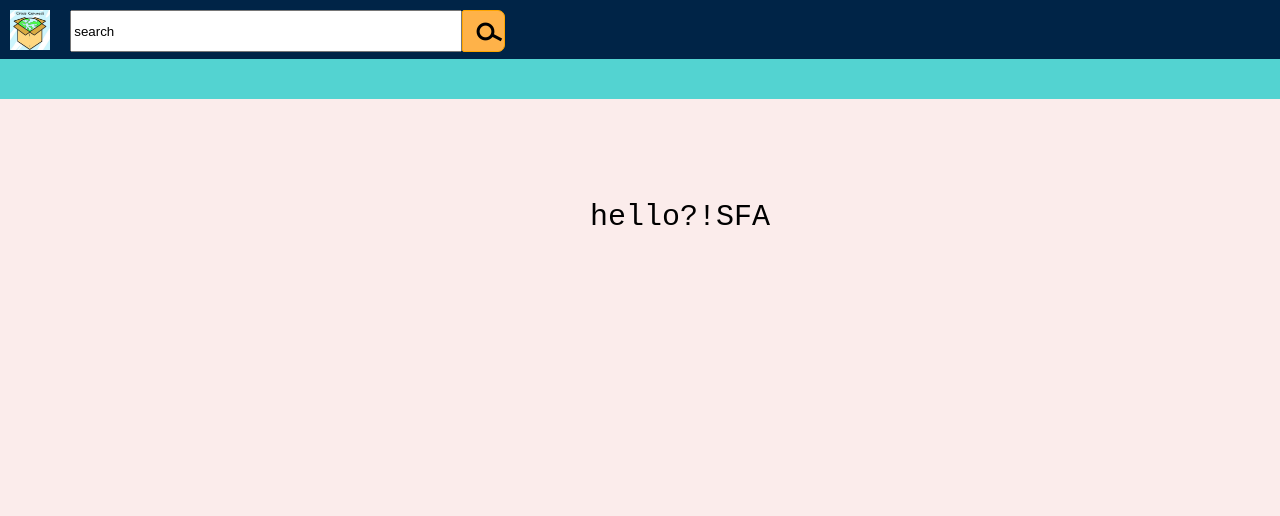
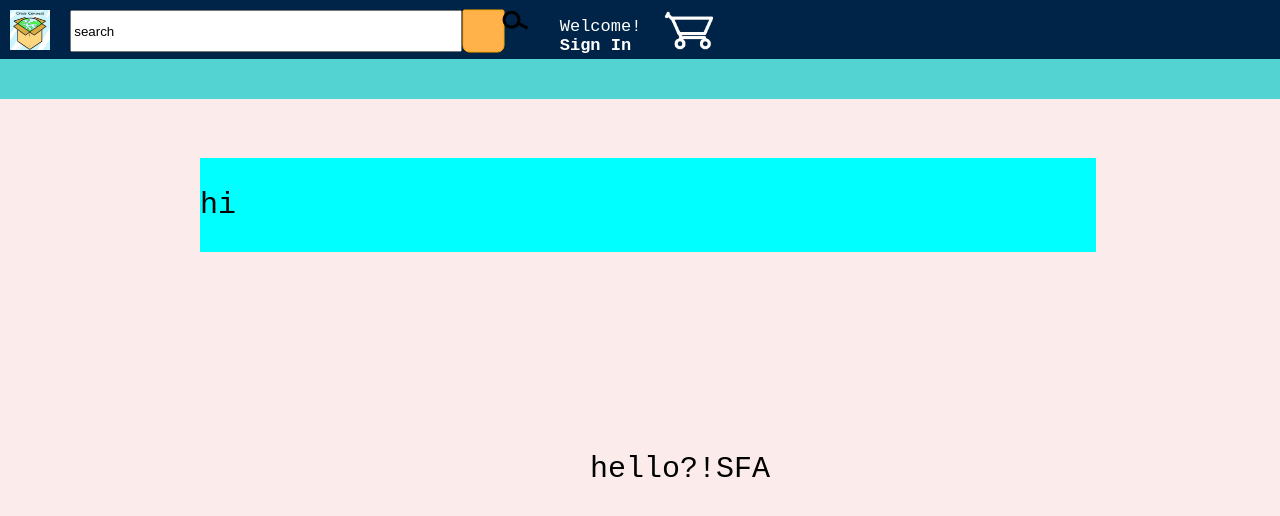
Before and after one commit to CrossCConnect/CrossCConnect.github.io, a plain HTML site: page index.html in a window 1280 px wide. Drawn offline with Linux system fonts and the light colour scheme.

Commit message:
feat!: Added signin, icons, comments, scrolling, and positioning
Added many elements and their respective classed:
 - Added the "featured products" foundation for later testing
 - Added the two classes: featuredProductScroll, featuredProducts
 - Added account sign in html element
 - Added scrolling position and adjusted position of top elements
 accordingly
 - Added shopping cart icon

```diff
--- a/index.html
+++ b/index.html
@@ -7,17 +7,34 @@
     <link rel="stylesheet" href="style.css" type="text/css">
 </head>
 <body onload="setInterval(tick(), 1)">
-    <!--The "fir"-st and "sec"-ond rectangle that spans the width of the page-->
+    <!--The "fir"-st and "sec"-ond rectangle that spans the width of the page
+    - used mostly for decoration and organization-->
     <div class="fir">
+        <!--SearchBar and submit button, including the search symbol-->
         <div class="searchbar">
         <img id="logo" src="images/crossConEarth.png">
             <input onkeydown="hello()"onclick="click()"class="search" type="search" value="search">
-            <button class="searchicon" type="submit">
-                <span>&#9740</span> </button>
+            <input class="searchicon" type="submit" value="">
+                <span>&#9740</span> </input>
         </div>
-    </div> <div class="sec"></div>
-
-
+        <span class="accountText">Welcome!<br><b>Sign In</b></span>
+        <img class="shoppingCartIcon" src="images/ShoppingCartIcon.png">
+    </div>
+    <div class="sec"></div>
+<!--"Featured Products" - the assortment of products that
+first catch a user's eye that takes up a large portion of
+the main webpage-->
+    <div class="featuredProductScroll">
+    <!--Featured start-->
+        <div class="featuredProducts">
+            <p>hi</p>
+        </div>
+        <div class="featuredProducts">
+            <p>hello!</p>
+        </div>
+    <!--Featured end-->
+    </div>
+<!--Main products body-->
     <div class="mainbody">
         <p>hello?!SFA</p>
     </div>
--- a/java.js
+++ b/java.js
@@ -1,8 +1,7 @@
+
 function click() {
 
 }
 function tick() {
-    if (document.getElementsByClassName("search").checked == True) {
-        document.getElementsByClassName("searchicon").style.borderWidth = "10px"
-    }
+
 }
--- a/style.css
+++ b/style.css
@@ -13,7 +13,6 @@ body {
     left:0;
     margin:0 0 0 0;
     display: inline;
-    z-index: -1;
 }
 .sec {
     position:absolute;
@@ -22,8 +21,7 @@ body {
     width:100vw;
     top:59px;
     left:0;
-    margin:0 0 0 0;
-    z-index: -1;
+    margin:0 0 100px 0;
 }
 .mainbody {
     width:100px;
@@ -34,6 +32,7 @@ body {
 }
 .searchicon {
     background-color: #FEB249;
+    display:grid;
     width:43px;
     height:42px;
     border-radius: 2px 7px 7px 2px;
@@ -41,22 +40,25 @@ body {
     border-width: 1px;
     border-color:orange;
     border-style: double;
+    rotate:90deg;
 
 }
 .searchicon:hover {
     background-color: #faa123;
 }
-/*search icon in submit search button*/
-.searchicon > span{
+/*search icon placed in front of submit search button*/
+.searchicon ~ span{
     font-size:35px;
-    rotate: 88deg;
     margin-left:8px;
+    rotate:88deg;
+
 }
 .searchbar {
     box-sizing: content-box;
     display: inline-flex;
     height:20px;
     margin-top:10px;
+    z-index:5;
 }
 .search {
     box-sizing: content-box;
@@ -69,6 +71,28 @@ body {
 .search::checked {
     border:20px;
 }
+.accountText {
+    box-sizing: content-box;
+    color:white;
+    height:40px;
+    font-size:17px;
+    margin:0;
+    padding:5px;
+    display:inline-block;
+}
+.shoppingCartIcon {
+    height:39px;
+}
+.featuredProductScroll {
+    display:inline-flex;
+    background-color: aqua;
+    width:70vw;
+    overflow-x: scroll;
+    margin:150px 15vw 0 15vw;
+}
+.featuredProducts {
+    min-width: 70vw;
+}
 #logo {
     box-sizing: content-box;
     height:40px;
```
Also changed, not shown: images/ShoppingCartIcon.png (added).
